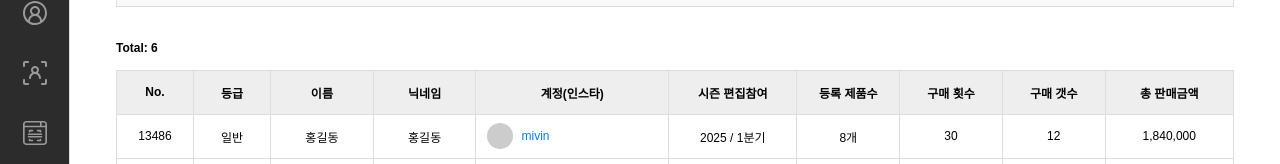
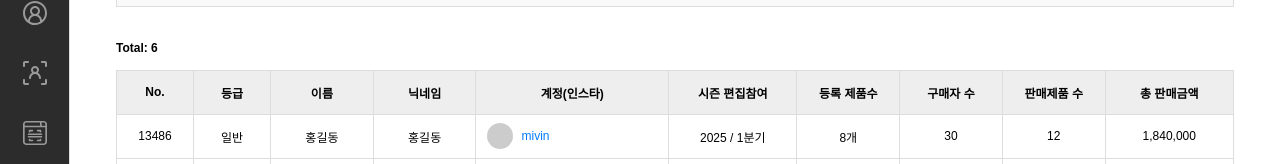
Before and after one commit to me1pik/Admin_Front, a React (Vite) app: page /details-sales in a window 1280 px wide. Shown: the part 205-369 px from the top of the page. Built offline with nearby package versions, Linux system fonts and the light colour scheme.

Commit message:
fix : DetailsSalesTable 라벨 수정

```diff
--- a/src/components/Table/DetailsSalesTable.tsx
+++ b/src/components/Table/DetailsSalesTable.tsx
@@ -49,8 +49,8 @@ const DetailsSalesTable: React.FC<DetailsSalesTableProps> = ({
           <Th>계정(인스타)</Th>
           <Th>시즌 편집참여</Th>
           <Th>등록 제품수</Th>
-          <Th>구매 횟수</Th>
-          <Th>구매 갯수</Th>
+          <Th>구매자 수</Th>
+          <Th>판매제품 수</Th>
           <Th>총 판매금액</Th>
         </TableRow>
       </thead>
```
